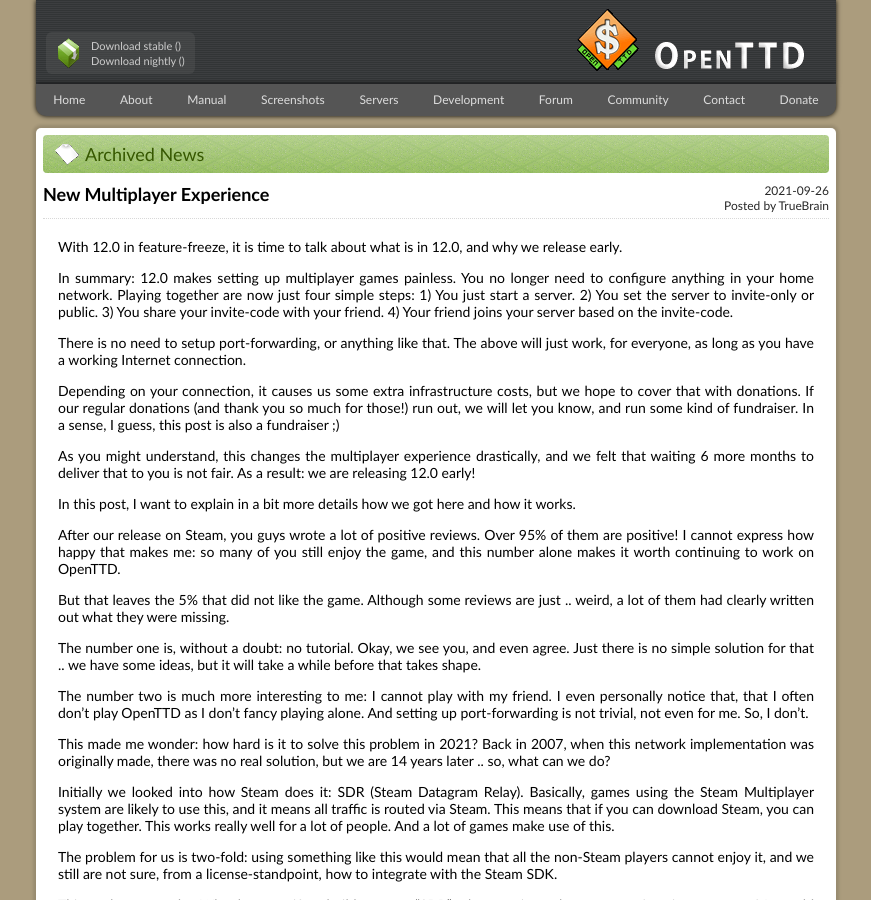
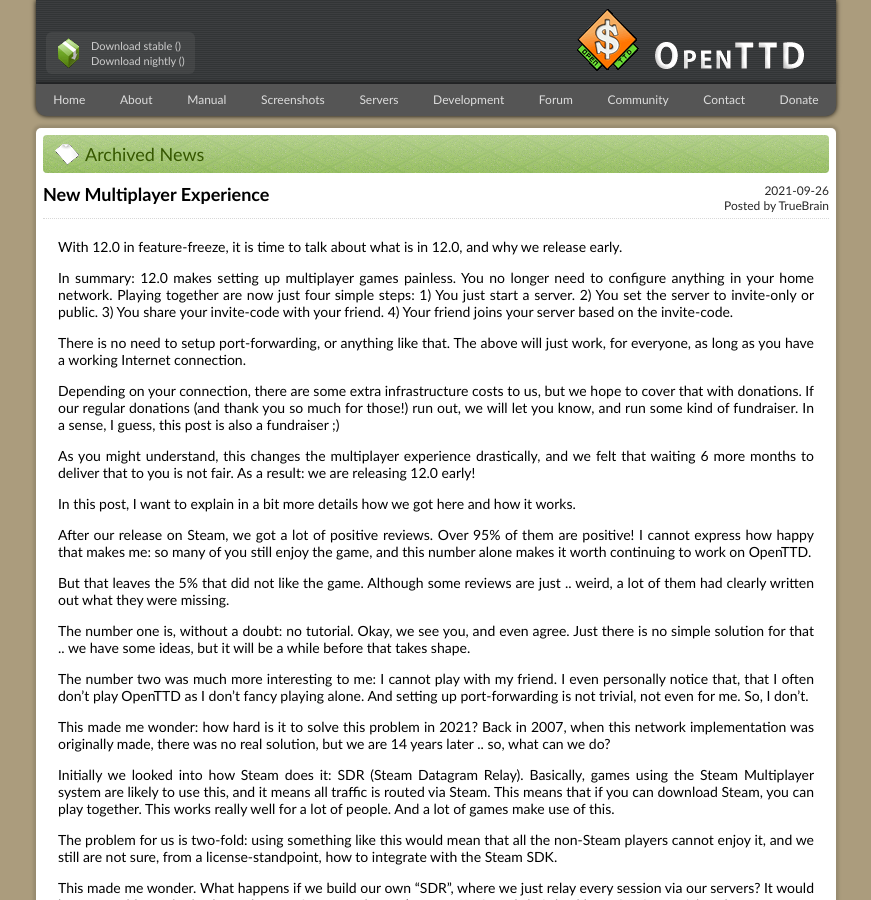
Before and after one commit to OpenTTD/website, a Jekyll site: the page built from _posts/2021-09-26-new-multiplayer-experience.md, in a window 1280 px wide and 900 px high. Shown: the whole window, without its empty margins (204-1075 px from the left). Built offline with Jekyll 4.4.1, drawn with Linux system fonts in a browser that asks for light colours; some of the changed text lies outside the part shown.

Commit message:
Apply suggestions from code review
Co-authored-by: Charles Pigott <charlespigott@googlemail.com>

```diff
--- a/_posts/2021-09-26-new-multiplayer-experience.md
+++ b/_posts/2021-09-26-new-multiplayer-experience.md
@@ -16,7 +16,7 @@
 There is no need to setup port-forwarding, or anything like that.
 The above will just work, for everyone, as long as you have a working Internet connection.
 
-Depending on your connection, it causes us some extra infrastructure costs, but we hope to cover that with donations.
+Depending on your connection, there are some extra infrastructure costs to us, but we hope to cover that with donations.
 If our regular donations (and thank you so much for those!) run out, we will let you know, and run some kind of fundraiser.
 In a sense, I guess, this post is also a fundraiser ;)
 
@@ -27,7 +27,7 @@
 
 <!-- more -->
 
-After our release on Steam, you guys wrote a lot of positive reviews.
+After our release on Steam, we got a lot of positive reviews.
 Over 95% of them are positive!
 I cannot express how happy that makes me: so many of you still enjoy the game, and this number alone makes it worth continuing to work on OpenTTD.
 
@@ -36,9 +36,9 @@
 
 The number one is, without a doubt: no tutorial.
 Okay, we see you, and even agree.
-Just there is no simple solution for that .. we have some ideas, but it will take a while before that takes shape.
+Just there is no simple solution for that .. we have some ideas, but it will be a while before that takes shape.
 
-The number two is much more interesting to me: I cannot play with my friend.
+The number two was much more interesting to me: I cannot play with my friend.
 I even personally notice that, that I often don't play OpenTTD as I don't fancy playing alone.
 And setting up port-forwarding is not trivial, not even for me.
 So, I don't.
```
Also changed, not shown: other parts of _posts/2021-09-26-new-multiplayer-experience.md (+1 -1 lines).
